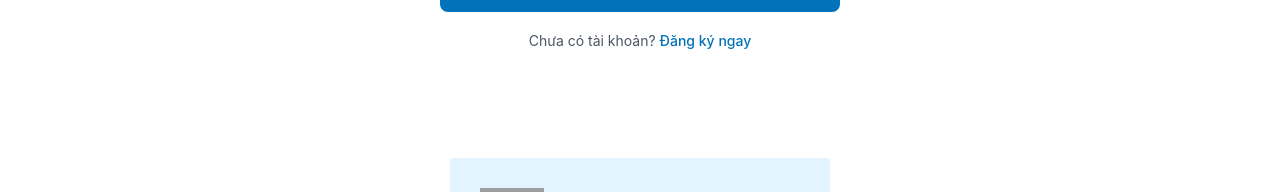
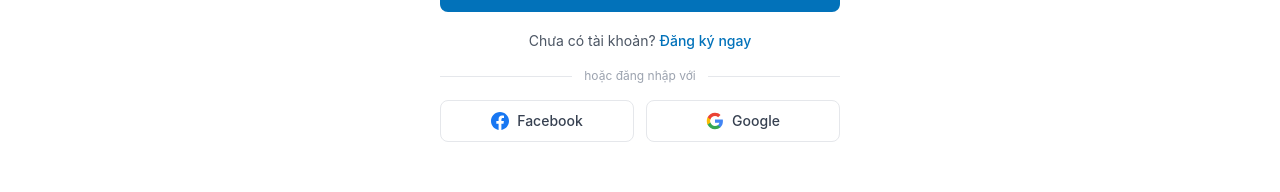
Before and after one commit to rpt-tech/mm-pwa-v2, a React (Vite) app in the folder apps/web/: page /sign-in in a window 1280 px wide. Shown: the part 502-694 px from the top of the page. Built offline with nearby package versions, Linux system fonts and the light colour scheme; no server answers; grey boxes are pictures that could not be loaded.

Commit message:
feat: social login (Facebook + Google) with SOCIAL_LOGIN_MUTATION

```diff
--- a/apps/web/index.html
+++ b/apps/web/index.html
@@ -42,6 +42,10 @@
       });
     </script>
     <!-- End Antsomi CDP -->
+    <!-- Facebook SDK -->
+    <script async defer crossorigin="anonymous" src="https://connect.facebook.net/vi_VN/sdk.js#xfbml=1&version=v18.0&appId=1031510681791734&autoLogAppEvents=1"></script>
+    <!-- Google Identity Services -->
+    <script src="https://accounts.google.com/gsi/client" async defer></script>
   </head>
   <body>
     <!-- Google Tag Manager (noscript) -->
--- a/apps/web/src/components/auth/SignIn.tsx
+++ b/apps/web/src/components/auth/SignIn.tsx
@@ -6,6 +6,7 @@ import { useNavigate } from 'react-router-dom';
 import { analytics } from '@/lib/analytics';
 import { gqlClient } from '@/lib/graphql-client';
 import { useAuthStore } from '@/stores/authStore';
+import SocialLogin from '@/components/auth/SocialLogin';
 import {
   SIGN_IN_MUTATION,
   GET_CUSTOMER_QUERY,
@@ -204,6 +205,7 @@ export const SignIn = ({
           </button>
         </div>
       </form>
+      <SocialLogin onSuccess={() => { onClose?.(); navigate(redirectUrl); }} onError={(msg) => setError(msg)} />
     </div>
   );
 };
--- /dev/null
+++ b/apps/web/src/components/auth/SocialLogin.tsx
@@ -0,0 +1,125 @@
+import { useCallback } from 'react';
+import { useMutation } from '@tanstack/react-query';
+import { gqlClient } from '@/lib/graphql-client';
+import { SOCIAL_LOGIN_MUTATION, GET_CUSTOMER_QUERY, GET_STORE_CONFIG_QUERY, CREATE_CART_MUTATION, MERGE_CARTS_MUTATION } from '@/queries/auth';
+import { useAuthStore } from '@/stores/authStore';
+import { useCartStore } from '@/stores/cartStore';
+import { analytics } from '@/lib/analytics';
+
+const FACEBOOK_APP_ID = import.meta.env.VITE_FACEBOOK_APP_ID;
+const GOOGLE_CLIENT_ID = import.meta.env.VITE_GOOGLE_CLIENT_ID;
+
+declare global {
+  interface Window {
+    FB: any;
+    google: any;
+  }
+}
+
+interface SocialLoginProps {
+  onSuccess?: () => void;
+  onError?: (msg: string) => void;
+}
+
+export default function SocialLogin({ onSuccess, onError }: SocialLoginProps) {
+  const { login } = useAuthStore();
+  const { cartId } = useCartStore();
+
+  const socialLoginMutation = useMutation({
+    mutationFn: async ({ provider, token }: { provider: string; token: string }) => {
+      const sourceCartId = cartId;
+      const result: any = await gqlClient.request(SOCIAL_LOGIN_MUTATION, { provider, token });
+      const authToken = result.socialLogin.token;
+
+      const [storeConfigResult, customerResult] = await Promise.all([
+        gqlClient.request<any>(GET_STORE_CONFIG_QUERY),
+        gqlClient.request<any>(GET_CUSTOMER_QUERY),
+      ]);
+
+      const tokenLifetime = storeConfigResult.storeConfig.customer_access_token_lifetime;
+      login(authToken, customerResult.customer, tokenLifetime);
+      analytics.login(provider);
+
+      // Merge carts
+      if (sourceCartId) {
+        try {
+          const createCartResult = await gqlClient.request<any>(CREATE_CART_MUTATION);
+          await gqlClient.request(MERGE_CARTS_MUTATION, {
+            sourceCartId,
+            destinationCartId: createCartResult.cartId,
+          });
+        } catch {
+          // Cart merge failure is non-fatal
+        }
+      }
+    },
+    onSuccess: () => onSuccess?.(),
+    onError: (err: any) => onError?.(err.message || 'Đăng nhập thất bại'),
+  });
+
+  const handleFacebook = useCallback(() => {
+    if (!window.FB) return;
+    window.FB.login((response: any) => {
+      if (response.authResponse?.accessToken) {
+        socialLoginMutation.mutate({ provider: 'facebook', token: response.authResponse.accessToken });
+      }
+    }, { scope: 'email,public_profile' });
+  }, [socialLoginMutation]);
+
+  const handleGoogle = useCallback(() => {
+    if (!window.google?.accounts?.oauth2) return;
+    const client = window.google.accounts.oauth2.initTokenClient({
+      client_id: GOOGLE_CLIENT_ID,
+      scope: 'email profile',
+      callback: (response: any) => {
+        if (response.access_token) {
+          socialLoginMutation.mutate({ provider: 'google', token: response.access_token });
+        }
+      },
+    });
+    client.requestAccessToken();
+  }, [socialLoginMutation]);
+
+  if (!FACEBOOK_APP_ID && !GOOGLE_CLIENT_ID) return null;
+
+  return (
+    <div className="mt-4">
+      <div className="relative flex items-center gap-3 mb-4">
+        <div className="flex-1 h-px bg-gray-200" />
+        <span className="text-xs text-gray-400">hoặc đăng nhập với</span>
+        <div className="flex-1 h-px bg-gray-200" />
+      </div>
+      <div className="flex gap-3">
+        {FACEBOOK_APP_ID && (
+          <button
+            type="button"
+            onClick={handleFacebook}
+            disabled={socialLoginMutation.isPending}
+            className="flex-1 flex items-center justify-center gap-2 border border-gray-200 rounded-lg py-2.5 text-sm font-medium text-gray-700 hover:bg-gray-50 transition-colors disabled:opacity-50"
+          >
+            <svg width="18" height="18" viewBox="0 0 24 24" fill="#1877F2">
+              <path d="M24 12.073c0-6.627-5.373-12-12-12s-12 5.373-12 12c0 5.99 4.388 10.954 10.125 11.854v-8.385H7.078v-3.47h3.047V9.43c0-3.007 1.792-4.669 4.533-4.669 1.312 0 2.686.235 2.686.235v2.953H15.83c-1.491 0-1.956.925-1.956 1.874v2.25h3.328l-.532 3.47h-2.796v8.385C19.612 23.027 24 18.062 24 12.073z"/>
+            </svg>
+            Facebook
+          </button>
+        )}
+        {GOOGLE_CLIENT_ID && (
+          <button
+            type="button"
+            onClick={handleGoogle}
+            disabled={socialLoginMutation.isPending}
+            className="flex-1 flex items-center justify-center gap-2 border border-gray-200 rounded-lg py-2.5 text-sm font-medium text-gray-700 hover:bg-gray-50 transition-colors disabled:opacity-50"
+          >
+            <svg width="18" height="18" viewBox="0 0 24 24">
+              <path fill="#4285F4" d="M22.56 12.25c0-.78-.07-1.53-.2-2.25H12v4.26h5.92c-.26 1.37-1.04 2.53-2.21 3.31v2.77h3.57c2.08-1.92 3.28-4.74 3.28-8.09z"/>
+              <path fill="#34A853" d="M12 23c2.97 0 5.46-.98 7.28-2.66l-3.57-2.77c-.98.66-2.23 1.06-3.71 1.06-2.86 0-5.29-1.93-6.16-4.53H2.18v2.84C3.99 20.53 7.7 23 12 23z"/>
+              <path fill="#FBBC05" d="M5.84 14.09c-.22-.66-.35-1.36-.35-2.09s.13-1.43.35-2.09V7.07H2.18C1.43 8.55 1 10.22 1 12s.43 3.45 1.18 4.93l2.85-2.22.81-.62z"/>
+              <path fill="#EA4335" d="M12 5.38c1.62 0 3.06.56 4.21 1.64l3.15-3.15C17.45 2.09 14.97 1 12 1 7.7 1 3.99 3.47 2.18 7.07l3.66 2.84c.87-2.6 3.3-4.53 6.16-4.53z"/>
+            </svg>
+            Google
+          </button>
+        )}
+      </div>
+    </div>
+  );
+}
--- a/apps/web/src/queries/auth.ts
+++ b/apps/web/src/queries/auth.ts
@@ -210,3 +210,17 @@ export interface StoreConfigResponse {
     customer_access_token_lifetime: number;
   };
 }
+
+// Social Login
+export const SOCIAL_LOGIN_MUTATION = gql`
+  mutation SocialLogin($provider: String!, $token: String!) {
+    socialLogin(input: { provider: $provider, token: $token }) {
+      token
+      customer {
+        email
+        firstname
+        lastname
+      }
+    }
+  }
+`;
```
